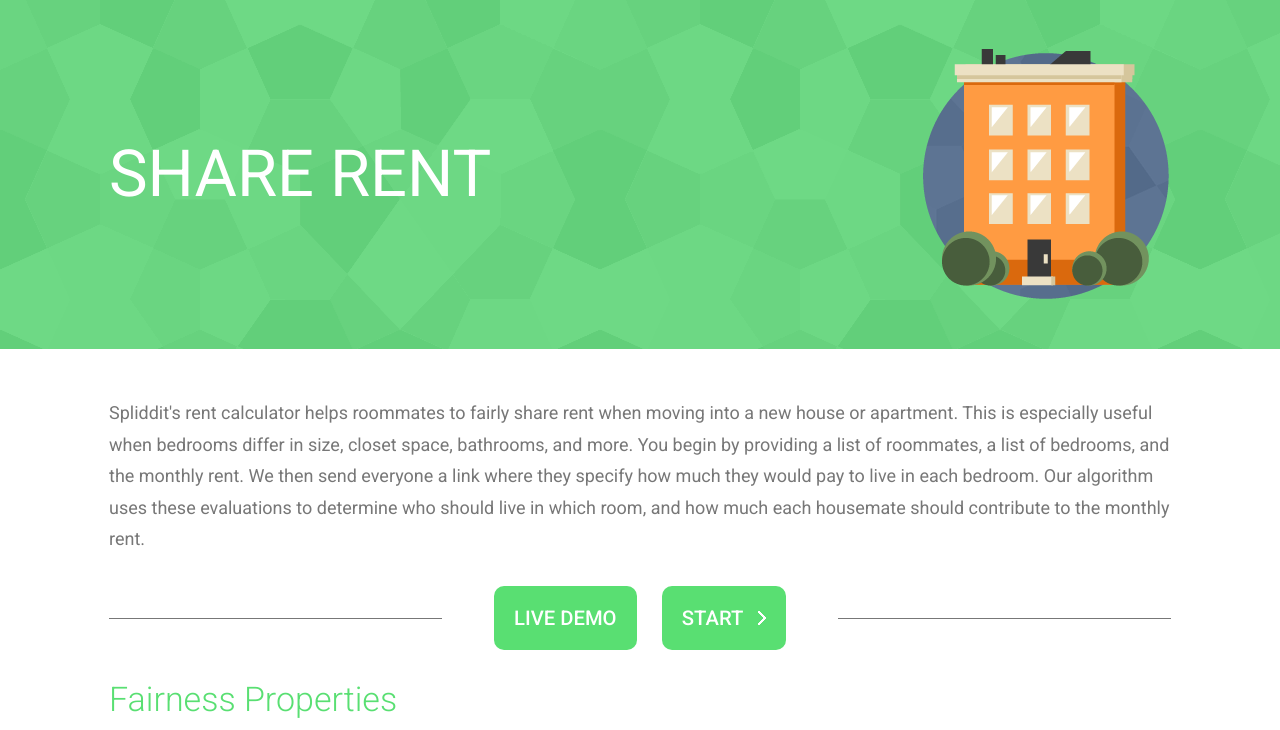
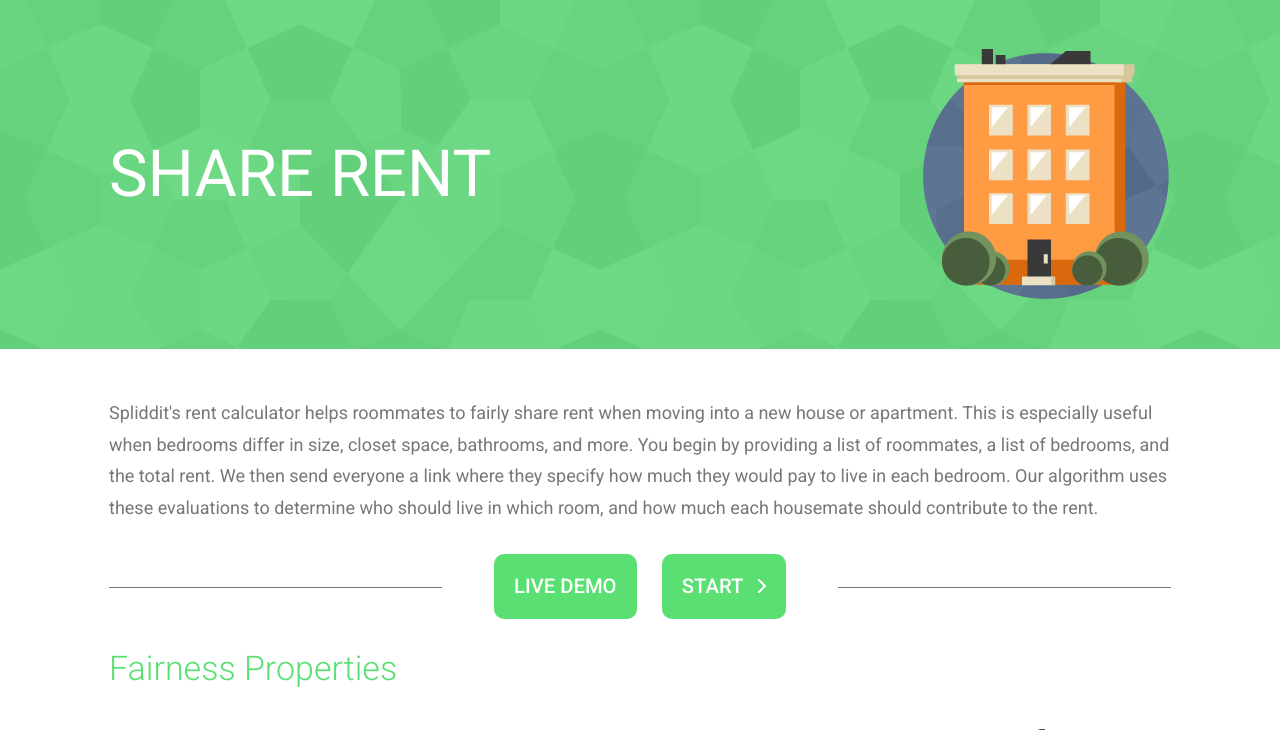
Before and after one commit to nisarg89/spliddit, a Rails app: page /apps/rent in a window 1280 px wide. Shown: the part 135-865 px from the top of the page. Run offline with Rails 7, Linux system fonts and the light colour scheme; parts of the project's set-up code (start-up, migrations or seed data) failed here and were passed over; some libraries are stand-ins or nearby versions; some web fonts are replaced.

Commit message:
Reword rent-splitting copy: "monthly rent" -> "total rent"/"rent"
Rent-splitting isn't necessarily monthly, so drop that assumption
from the demo/instance pages, bidding JS text, and the info mailer
partials (HTML + text).

```diff
--- a/app/views/javascripts/demos/rent.js.erb
+++ b/app/views/javascripts/demos/rent.js.erb
@@ -88,7 +88,7 @@
 }
 
 function createBiddingSections() {
-  var bidding_text = "use the sliders or textboxes to place values on each room. Think of these values as bids: you will never pay more than what you bid, and in most cases you will pay less. However, your values must sum to the total monthly rent: $" + rent + ". You can use the <em>rescale</em> button to automatically adjust your values to add up to the rent."
+  var bidding_text = "use the sliders or textboxes to place values on each room. Think of these values as bids: you will never pay more than what you bid, and in most cases you will pay less. However, your values must sum to the total rent: $" + rent + ". You can use the <em>rescale</em> button to automatically adjust your values to add up to the rent."
   var housemates_copy = housemates;
   var bidding_sections = new Array();
   var html = "";
--- a/app/views/splitting_rent_instances/demo.html.erb
+++ b/app/views/splitting_rent_instances/demo.html.erb
@@ -16,7 +16,7 @@
                             <p id="basics-error" class="error-msg error-text"></p>
                         </div>
                         <div class="form-row">
-                            <h2 style="margin-bottom:0">Monthly Rent</h2>
+                            <h2 style="margin-bottom:0">Total Rent</h2>
                             <span class="addon">$</span>
                             <%= text_field_tag :rent, "1000", style: "width:100px; text-align:right", maxlength: 7 %>
                             <span class="addon">.00</span>
--- a/app/views/splitting_rent_instances/index.html.erb
+++ b/app/views/splitting_rent_instances/index.html.erb
@@ -5,7 +5,7 @@
 
 <div class="page-content">
     <div class="wrap">
-        <p>Spliddit's rent calculator helps roommates to fairly share rent when moving into a new house or apartment. This is especially useful when bedrooms differ in size, closet space, bathrooms, and more. You begin by providing a list of roommates, a list of bedrooms, and the monthly rent. We then send everyone a link where they specify how much they would pay to live in each bedroom. Our algorithm uses these evaluations to determine who should live in which room, and how much each housemate should contribute to the monthly rent.</p>
+        <p>Spliddit's rent calculator helps roommates to fairly share rent when moving into a new house or apartment. This is especially useful when bedrooms differ in size, closet space, bathrooms, and more. You begin by providing a list of roommates, a list of bedrooms, and the total rent. We then send everyone a link where they specify how much they would pay to live in each bedroom. Our algorithm uses these evaluations to determine who should live in which room, and how much each housemate should contribute to the rent.</p>
 
         <div class="start-bar">
             <p style="text-align:center">
--- a/app/views/splitting_rent_instances/new.html.erb
+++ b/app/views/splitting_rent_instances/new.html.erb
@@ -1,5 +1,5 @@
 <% provide(:title, 'New Share Rent Instance') %>
-<% provide(:description, "Enter a list of roommates, a list of bedrooms, and the monthly rent to get started. We'll then send everyone a link where they specify how much they would pay to live in each bedroom.") %>
+<% provide(:description, "Enter a list of roommates, a list of bedrooms, and the total rent to get started. We'll then send everyone a link where they specify how much they would pay to live in each bedroom.") %>
 <%= include_javascript 'forms/base.js' %>
 <%= include_javascript 'forms/rent.js' %>
 
@@ -14,7 +14,7 @@
           <%= text_field_tag :instance_name, nil, maxlength: 50, class: "ipt-small" %>
         </div>
         <div class="form-row">
-          <h2 style="margin-bottom:0">Monthly Rent</h2>
+          <h2 style="margin-bottom:0">Total Rent</h2>
           <span class="addon">
             <%= select_tag "currency".to_sym,
               options_for_select([["$","usd"],
--- a/app/views/user_mailer/_spliddit_info.html.erb
+++ b/app/views/user_mailer/_spliddit_info.html.erb
@@ -1,7 +1,7 @@
 <hr>
 <p><%= link_to "Spliddit.org", root_url %> offers quick, free solutions to everyday fair division problems, using methods that provide indisputable fairness guarantees and build on decades of research in economics, mathematics, and computer science. Its mission is twofold: to provide easy access to carefully designed fair division methods, thereby making the world a bit fairer, and to communicate to the public the beauty and value of theoretical research in computer science, mathematics, and economics, from an unusual perspective.</p>
 <% if locals[:application] == 'rent' %>
-<p>Spliddit's Sharing Rent App helps roommates to fairly share rent when moving into a new house or apartment. This is especially useful when bedrooms differ in size, closet space, bathrooms, and more. The above link asks you to evaluate the different rooms. Our algorithm uses everyone's evaluations to fairly decide who should live in which room, and how much each housemate should contribute to the monthly rent.</p>
+<p>Spliddit's Sharing Rent App helps roommates to fairly share rent when moving into a new house or apartment. This is especially useful when bedrooms differ in size, closet space, bathrooms, and more. The above link asks you to evaluate the different rooms. Our algorithm uses everyone's evaluations to fairly decide who should live in which room, and how much each housemate should contribute to the rent.</p>
 <% elsif locals[:application] == 'goods' %>
 <p>Spliddit's Dividing Goods App fairly divides jewelry, artworks, electronics, toys, furniture, financial assets, or even an entire estate between two or more people. The above link asks you to specify how much you believe each item is worth. Our algorithm uses everyone's evaluations to propose a fair division of the items.</p>
 <% elsif locals[:application] == 'credit' %>
--- a/app/views/user_mailer/_spliddit_info.text.erb
+++ b/app/views/user_mailer/_spliddit_info.text.erb
@@ -3,7 +3,7 @@
 Spliddit.org offers quick, free solutions to everyday fair division problems, using methods that provide indisputable fairness guarantees and build on decades of research in economics, mathematics, and computer science. Its mission is twofold: to provide easy access to carefully designed fair division methods, thereby making the world a bit fairer, and to communicate to the public the beauty and value of theoretical research in computer science, mathematics, and economics, from an unusual perspective.
 
 <% if locals[:application] == 'rent' %>
-Spliddit's Sharing Rent App helps roommates to fairly share rent when moving into a new house or apartment. This is especially useful when bedrooms differ in size, closet space, bathrooms, and more. The above link asks you to evaluate the different rooms. Our algorithm uses everyone's evaluations to fairly decide who should live in which room, and how much each housemate should contribute to the monthly rent.
+Spliddit's Sharing Rent App helps roommates to fairly share rent when moving into a new house or apartment. This is especially useful when bedrooms differ in size, closet space, bathrooms, and more. The above link asks you to evaluate the different rooms. Our algorithm uses everyone's evaluations to fairly decide who should live in which room, and how much each housemate should contribute to the rent.
 <% elsif locals[:application] == 'goods' %>
 Spliddit's Dividing Goods App fairly divides jewelry, artworks, electronics, toys, furniture, financial assets, or even an entire estate between two or more people. The above link asks you to specify how much you believe each item is worth. Our algorithm uses everyone's evaluations to propose a fair division of the items.
 <% elsif locals[:application] == 'credit' %>
```
